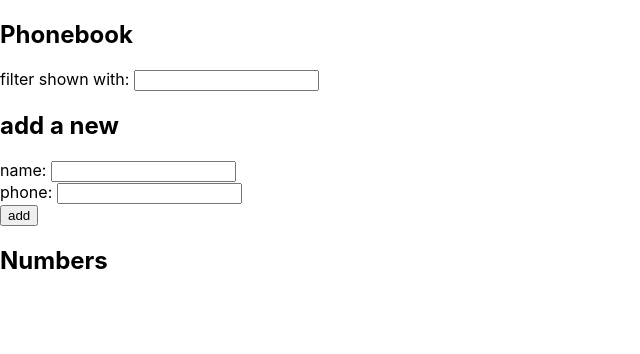
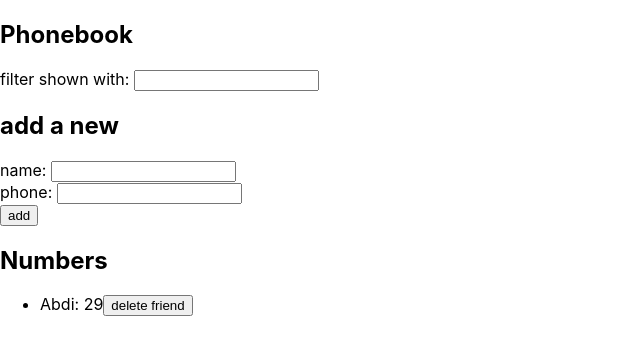
Before and after one commit to abdikasa/phonebook, a React (Create React App) app: page / in a window 1280 px wide. Shown: the top 354 px of the page, without its empty margins (0-640 px from the left). Built offline with nearby package versions, Linux system fonts and the light colour scheme; data requests are answered from the project's data file.

Commit message:
Finished exercise 2.18

```diff
--- a/db.json
+++ b/db.json
@@ -1,3 +1,9 @@
 {
-  "persons": []
+  "persons": [
+    {
+      "name": "Abdi",
+      "phone": "29",
+      "id": 1
+    }
+  ]
 }
--- a/src/App.js
+++ b/src/App.js
@@ -2,7 +2,6 @@ import React, { useState, useEffect } from "react";
 import AddForm from "./components/AddForm";
 import Filter from "./components/Filter";
 import Friends from "./components/Friends";
-import axios from "axios";
 import personService from "./services/personService";
 
 const App = () => {
@@ -31,12 +30,27 @@ const App = () => {
       });
     };
 
+    const newFriend = { name: newName, phone: newPhone };
+
     if (!checkIfAExists()) {
-      alert(`${newName} is already added to phonebook`);
+      const id = allFriends.filter((friend) => friend.name === newName)[0].id;
+      console.log(id);
+      const condition = window.confirm(
+        `${newName} is already added to phonebook, replace the old number with a new one?`
+      );
+
+      if (condition) {
+        personService.updatePhone(id, newFriend).then((res) => {
+          setPersons(
+            allFriends.map((friend) =>
+              friend.name === res.name ? res : friend
+            )
+          );
+        });
+      }
       return;
     }
 
-    const newFriend = { name: newName, phone: newPhone };
     personService.addPerson(newFriend).then((res) => {
       setPersons(allFriends.concat(res.data));
       setNewName("");
--- a/src/components/Filter.js
+++ b/src/components/Filter.js
@@ -1,4 +1,4 @@
-import React, { useState } from "react";
+import React from "react";
 import Input from "./Input";
 
 const Filter = ({ filterValue, setFilter }) => {
--- a/src/index.js
+++ b/src/index.js
@@ -1,4 +1,4 @@
-import React, { useState } from "react";
+import React from "react";
 import ReactDOM from "react-dom";
 import "./index.css";
 import App from "./App";
@@ -24,7 +24,7 @@ import App from "./App";
 
 // You can make an HTTP DELETE request with the axios library in the same way that we make all of the other requests.
 
-// 2.18*: Phonebook step10 ------STARTING
+// 2.18*: Phonebook step10 ----- FINISHED
 // Change the functionality so that if a number is added to an already existing user, the new number will replace the old number. It's recommended to use the HTTP PUT method for updating the phone number.
 
 // If the person's information is already in the phonebook, the application can confirm the action from the user
--- a/src/services/personService.js
+++ b/src/services/personService.js
@@ -1,4 +1,3 @@
-import React from "react";
 import axios from "axios";
 
 const baseUrl = "http://localhost:3001/persons";
@@ -11,9 +10,15 @@ const update = (id, person) => axios.put(`${baseUrl}/${id}`, person);
 
 const goodbye = (id) => axios.delete(`${baseUrl}/${id}`);
 
+const updatePhone = (id, newObject) => {
+  const request = axios.put(`${baseUrl}/${id}`, newObject);
+  return request.then((response) => response.data);
+};
+
 export default {
   getData,
   addPerson,
   update,
   goodbye,
+  updatePhone,
 };
```
